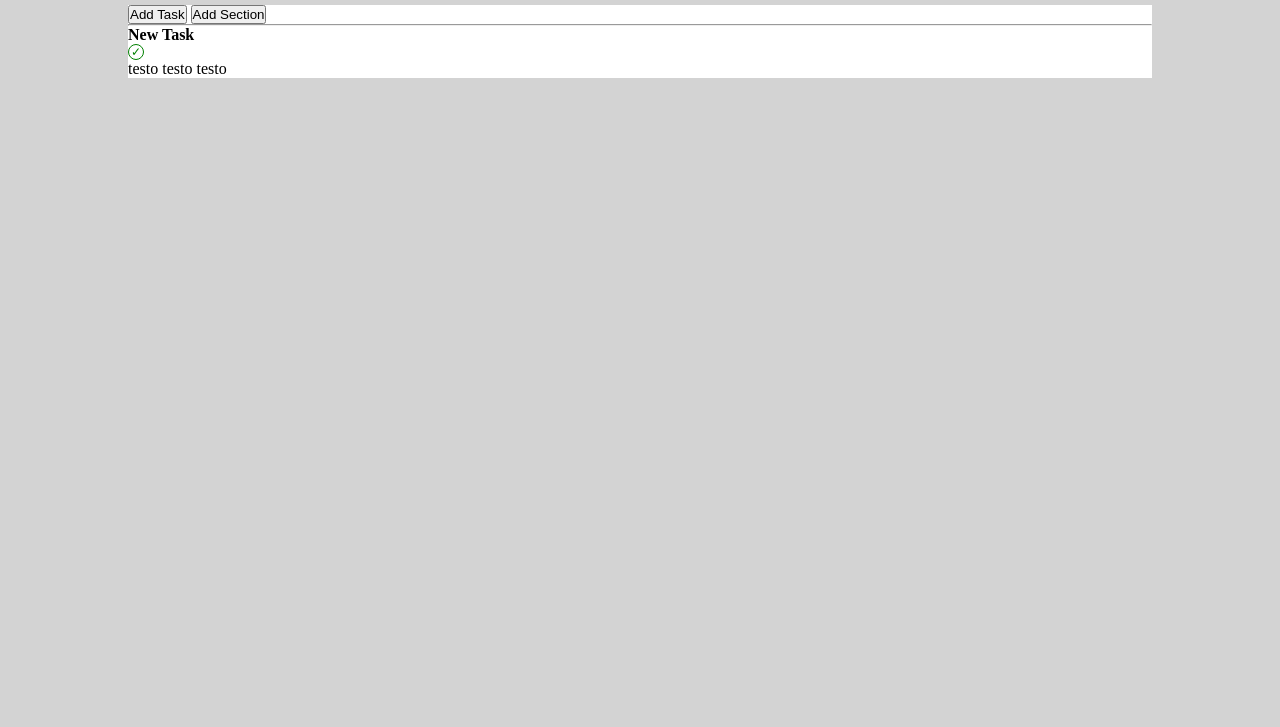
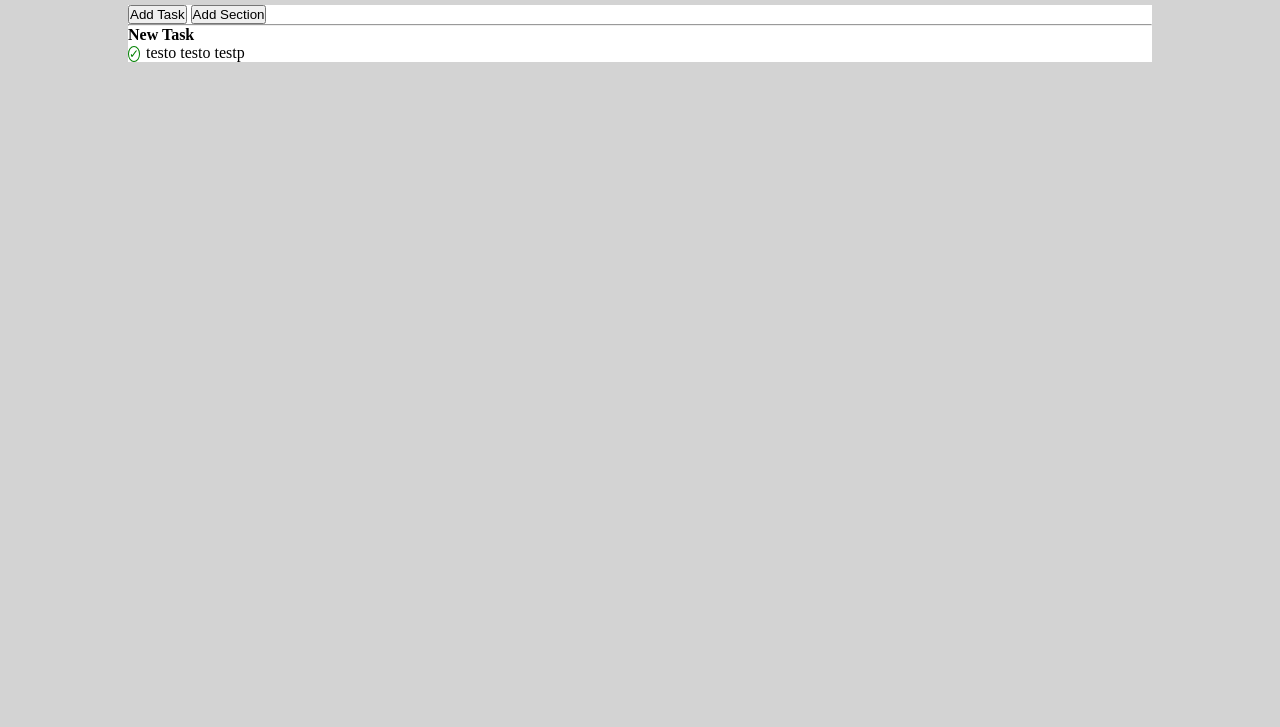
Before and after one commit to GiacomoMilitello/html-css-toboolist, a plain HTML site: page index.html in a window 1280 px wide. Shown: the part 73-800 px from the top of the page. Drawn offline with Linux system fonts and the light colour scheme.

Commit message:
sempre check

```diff
--- a/assets/css/style.css
+++ b/assets/css/style.css
@@ -29,3 +29,6 @@ main{
     text-align: center;
     margin-right: 2px;
 }
+.round{
+    border-radius: 6px;
+}
--- a/index.html
+++ b/index.html
@@ -23,8 +23,8 @@
         <hr>
         <section>
             <h4>New Task</h4>
-            <div class="check ">&check;</div>
-            <div class="list">testo testo testo</div>
+            <div class="check list">&check;</div>
+            <div class="list">testo testo <span class="round">testp</span></div>
     </main>
 </body>
 </html>
```
